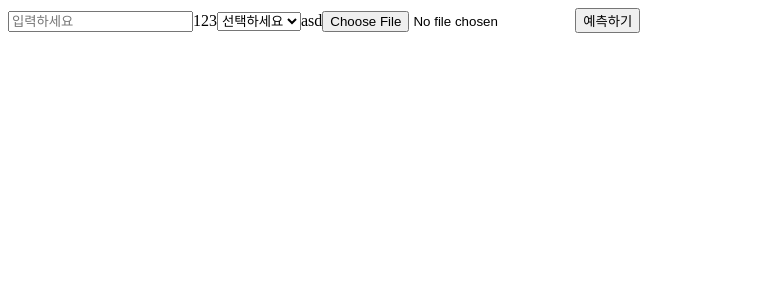
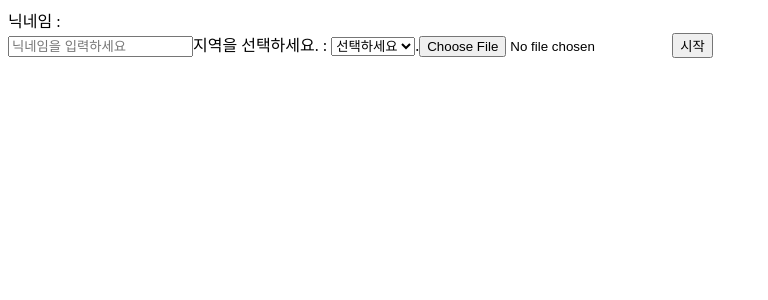
Before and after one commit to KDT-IaaS-Class-Two-Group/KDT-IaaS-2-ProjectB-2team, a Next.js app in the folder frontend/: page /UserPage in a window 1280 px wide. Shown: the top 300 px of the page, without its empty margins (0-768 px from the left). Built offline with nearby package versions, Linux system fonts and the light colour scheme.

Commit message:
Fix : UserPages.tsx
경로 변경 및 select옵션 추가

```diff
--- a/frontend/src/pages/UserPage.tsx
+++ b/frontend/src/pages/UserPage.tsx
@@ -30,21 +30,25 @@ const UserPage: React.FC = () => {
       body: formData,
     });
 
-    window.location.href = '/predict'; // 페이지 이동
+    window.location.href = '/PreDict'; // 페이지 이동
   };
 
   return (
     <div>
-      <input type="text" value={inputValue} onChange={handleInputChange} placeholder="입력하세요" />
-      <label htmlFor="ddd">123</label>
+      <div>닉네임 : </div>
+      <input type="text" value={inputValue} onChange={handleInputChange} placeholder="닉네임을 입력하세요" />
+      <label htmlFor="ddd">지역을 선택하세요. : </label>
       <select id= "ddd" value={selectedOption} onChange={handleSelectChange}>
         <option value="">선택하세요</option>
-        <option value="option1">옵션 1</option>
-        <option value="option2">옵션 2</option>
+        <option value="option1">대전</option>
+        <option value="option2">대구</option>
+        <option value="option2">부산</option>
+        <option value="option2">광주</option>
+        <option value="option2">제주도</option>
       </select>
-      <label htmlFor="aaa">asd</label>
+      <label htmlFor="aaa">.</label>
       <input  id= "aaa" type="file" onChange={handleImageChange} />
-      <button onClick={handleSubmit}>예측하기</button>
+      <button onClick={handleSubmit}>시작</button>
     </div>
   );
 };
```
